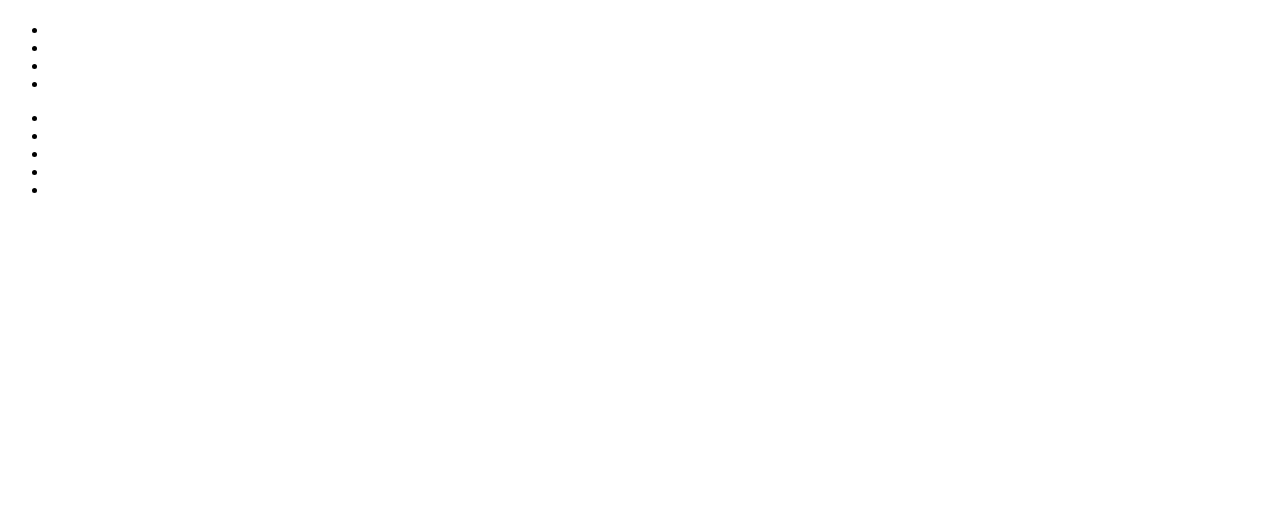
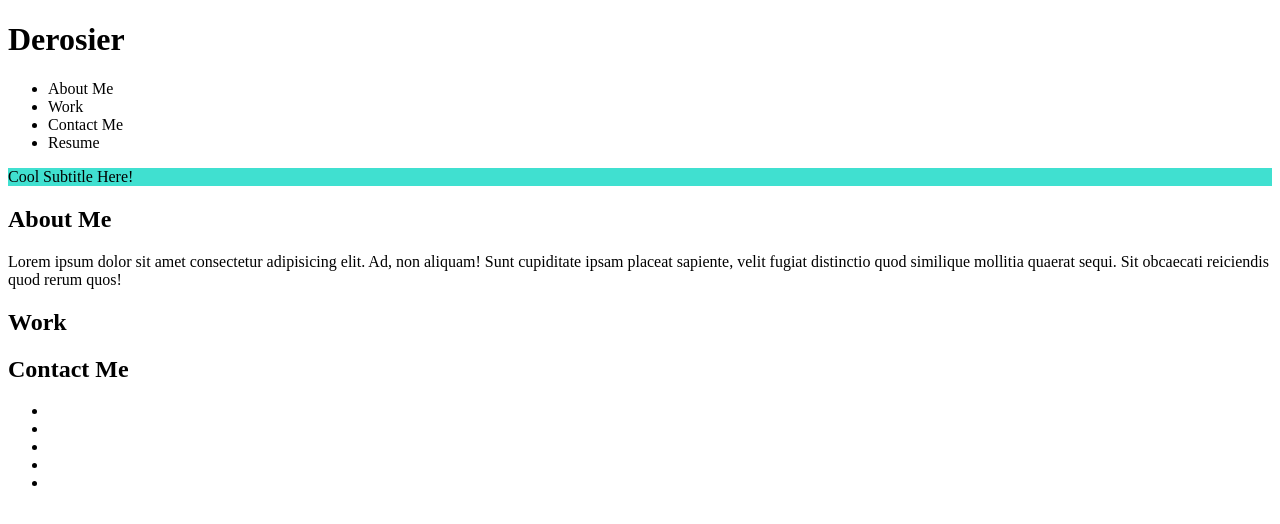
Before and after one commit to d2-dro/portfolio, a plain HTML site: page index.html in a window 1280 px wide. Drawn offline with Linux system fonts and the light colour scheme.

Commit message:
more initial html with css testing

```diff
--- a/assets/css/style.css
+++ b/assets/css/style.css
@@ -0,0 +1,11 @@
+
+
+
+/* hero section styles */
+.hero {
+    background-color: aqua;
+}
+
+.cool-subtitle {
+    background-color: turquoise;
+}
--- a/index.html
+++ b/index.html
@@ -10,45 +10,49 @@
 <body>
     <!-- Navigation Bar -->
     <header>
-        <h1></h1>
+        <h1>Derosier</h1>
         <nav>
             <!-- Unordered list element -->
             <ul>
                 <li>
-
+                    About Me
                 </li>
                 <li>
-
+                    Work
                 </li>
                 <li>
-
+                    Contact Me
                 </li>
                 <li>
-
+                    Resume
                 </li>
             </ul>
         </nav>
+
     </header>
 
     <!-- Hero -->
-    <section>
-        <div>
-
+    <section class="hero">
+        <div class="cool-subtitle">
+            Cool Subtitle Here!
         </div>
     </section>
 
     <!-- About Me -->
     <section>
-
+        <h2>About Me</h2>
+        <p>Lorem ipsum dolor sit amet consectetur adipisicing elit. Ad, non aliquam! Sunt cupiditate ipsam placeat sapiente, velit fugiat distinctio quod similique mollitia quaerat sequi. Sit obcaecati reiciendis quod rerum quos!
+        </p>
     </section>
 
     <!-- Work -->
     <section>
-
+        <h2>Work</h2>
     </section>
 
     <!-- Contact Me -->
     <section>
+        <h2>Contact Me</h2>
         <ul>
             <li>
 
```
Also changed, not shown: assets/images/hero 2.png (added), assets/images/hero for portfolio.png (added).
